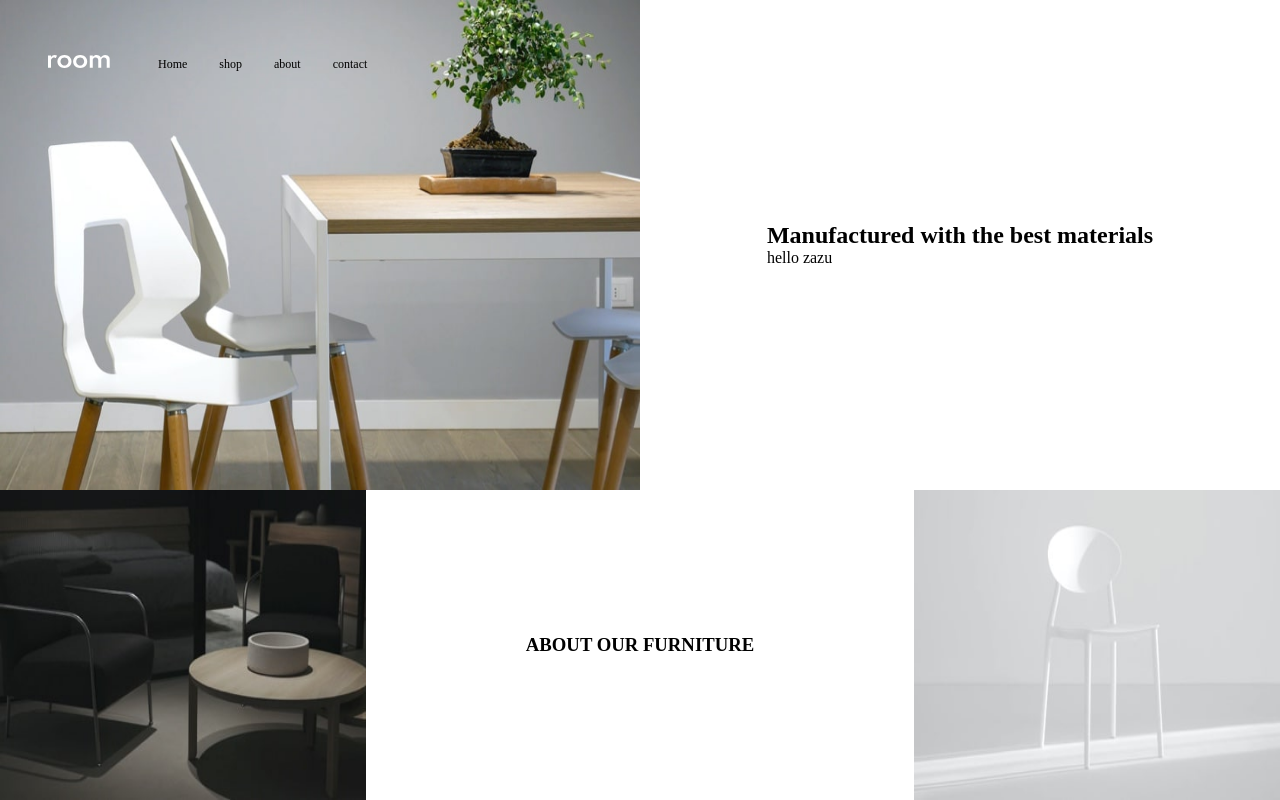
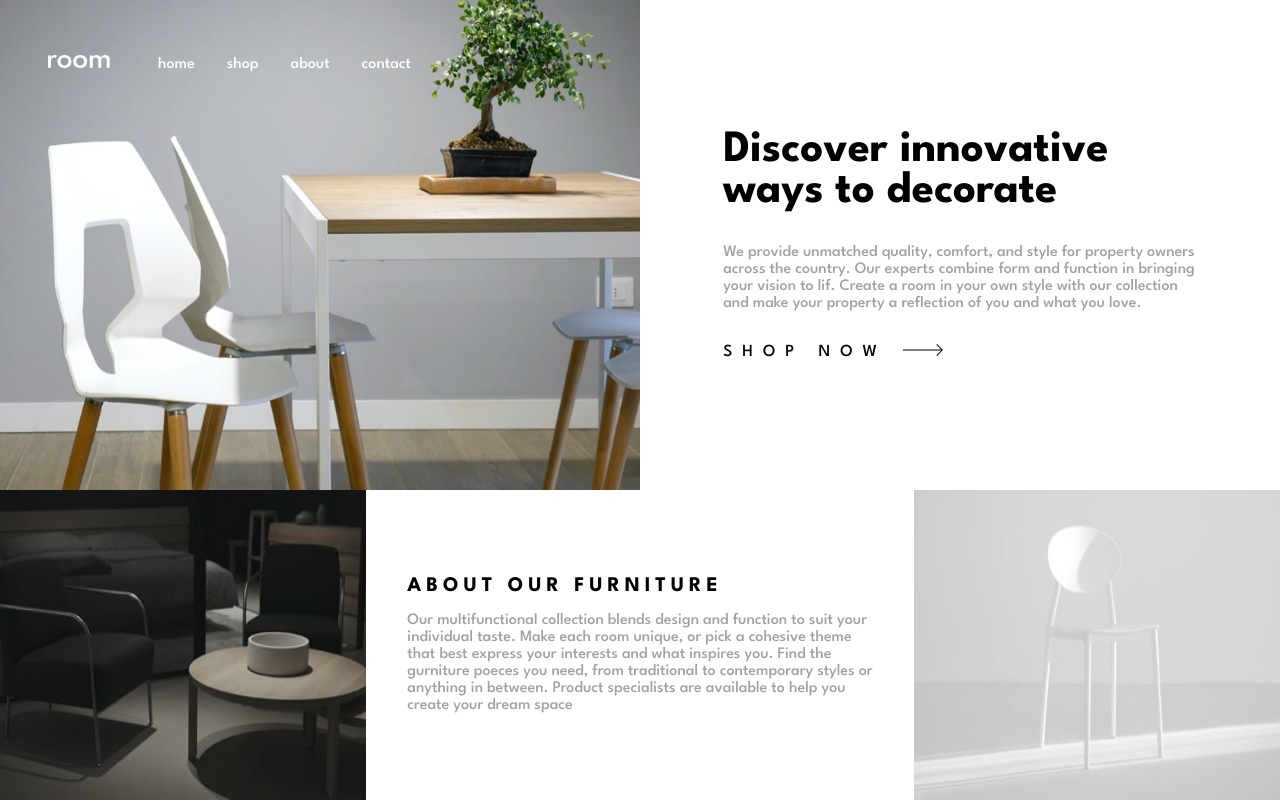
Before and after one commit to Emmanuetoks/Room-Website, a React (Vite) app: page / in a window 1280 px wide. Built offline with nearby package versions, Linux system fonts and the light colour scheme.

Commit message:
LAYOUT STYLE COMPLETE
Finished the website layout styling. Added colors, hover states and font-styling

```diff
--- a/CSS/index.css
+++ b/CSS/index.css
@@ -1,14 +1,23 @@
+@import url('https://fonts.googleapis.com/css2?family=League+Spartan:wght@100;200;300;500;600;700&display=swap');
+
 :root {
     /* Design System */
     --clr_primary-100: hsl(0, 0%, 63%);
     --clr_primary-200: hsl(0, 0%, 0%);
     --clr_primary-300: hsl(0, 0%, 100%);
     --clr_primary-400: hsl(0, 0%, 27%);
-    --ff-primary: ;
+    --ff-primary: 'League Spartan';
     --fs-100: 0.75rem;
-    --fw--200: 500;
-    --fw-300: 600;
-    --fw-400: 700;
+    --fs-200: calc(1rem);
+    --fs-300: calc(0.7vw + 0.5rem);
+    --fs-400: calc(1vw + 0.5rem);
+    --fs-500: calc(1vw + 2rem);
+    --fw-100: 100;
+    --fw-400: 400;
+    --fw--500: 500;
+    /* --fw-600: 400; */
+    --fw-700: 700;
+    --line-height: 17px;
 }
 
 /* CSS general resets */
@@ -45,7 +54,13 @@ button {
 
 
 /* CSS generic selector */
+body {
+    font-family: var(--ff-primary);
+}
 
+p {
+    line-height: var(--line-height);
+}
 /* ------------------- */
 
 
@@ -75,6 +90,10 @@ button {
     text-transform: uppercase;
 }
 
+.lowercase {
+    text-transform: lowercase;
+}
+
 .pos-abs {
     position: absolute;
 }
@@ -83,27 +102,50 @@ button {
     position: relative;
 }
 
-.fs-100 {
+.fw-100 {
+    font-weight: var(--fw-500);
     font-size: var(--fs-100);
 }
 
-
 .fw-200 {
-    font-weight: var(--fw--200);
+    font-weight: var(--fw-400);
+    font-size: var(--fs-200);
+    /* font-weight: var(--fw--200); */
 }
 
 .fw-300 {
-    font-weight: var(--fw-300);
+    font-weight: var(--fw-400);
+    font-size: var(--fs-300);
+    /* font-weight: var(--fw-300); */
 }
 
 .fw-400 {
-    font-weight: var(--fw-400);
+    font-size: var(--fs-400);
+    font-weight: var(--fw-700);
+    /* font-weight: var(--fw-400); */
 }
 
+.fw-500 {
+    font-size: var(--fs-500);
+    font-weight: var(--fw-700);
+    /* font-weight: var(--fw-400); */
+}
+
+.clr-white {
+    color: var(--clr_primary-300);
+}
+
+.text-accent-100 {
+    color: var(--clr_primary-100);
+}
+
+.bg-white {
+    background-color: var(--clr_primary-300);
+}
 /* ------------------------ */
 
 
-/* Component Styling */
+/*--------- Component Styling -----------*/
 .main__header {
     inset-inline: 0;
     background-color: transparent;
@@ -119,6 +161,23 @@ button {
     align-items: flex-start;
 }
 
+.navbar__menu>li {
+    cursor: default;
+    position: relative;
+}
+
+.navbar__menu>li:hover::after {
+    content: '';
+    width: 40%;
+    height: 3px;
+    display: block;
+    background-color: var(--clr_primary-300);
+    position: absolute;
+    inset-inline: 25%;
+    bottom: -10px;
+    border-radius: 160px;
+}
+
 .navbar-btn {
     width: 20px;
     display: none;
@@ -132,14 +191,25 @@ button {
 .container {
     grid-template-columns: 1fr;
     gap: 0;
-    /* grid-template-rows: 1fr 0.5fr; */
 }
-
 
 .main__content {
     grid-template-columns: 1fr 1fr;
 }
 
+.main__side-text {
+    padding-inline: calc(4vw + 2rem);
+    padding-block: 2rem;
+}
+
+.shop-now:hover {
+    color: var(--clr_primary-100);
+}
+
+.main__about-text {
+    padding-block: 2rem;
+    padding-inline: calc(2vw + 1rem);
+}
 
 .main__footer {
     grid-template-columns: 1fr 1.5fr 1fr;
@@ -153,11 +223,13 @@ button {
         grid-auto-rows: 1fr;
     }
 }
+/* --------------------------- */
 
 @media (max-width: 700px) {
     .navbar-btn {
         display: block;
     }
+
     .navbar__logo {
         position: absolute;
         inset-block-start: 45%;
@@ -166,6 +238,8 @@ button {
     }
 
     .navbar__menu {
+        color: var(--clr_primary-200);
+        font-size: var(--fs-200);
         justify-content: end;
         align-items: center;
         padding-inline-end: 2em;
--- a/src/components/NavBar.jsx
+++ b/src/components/NavBar.jsx
@@ -23,11 +23,11 @@ const NavBar = () => {
       <div className="navbar__logo">
         <img src={Logo} />
       </div>
-      <ul id='navMenu' className="navbar__menu fs-100 flex navbar__menu--hide" style={{ '--gap': '2rem' }}>
+      <ul id='navMenu' className="navbar__menu fs-100 flex lowercase navbar__menu--hide fw-200 clr-white" style={{ '--gap': '2rem' }}>
         <li className="navbar__link">Home</li>
-        <li className="navbar__link">shop</li>
-        <li className="navbar__link">about</li>
-        <li className="navbar__link">contact</li>
+        <li className="navbar__link">Shop</li>
+        <li className="navbar__link">About</li>
+        <li className="navbar__link">Contact</li>
       </ul>
     </nav>
   )
--- a/src/components/SideText.jsx
+++ b/src/components/SideText.jsx
@@ -1,9 +1,14 @@
-const SideText = ({children}) => {
-  return (
-    <div className='main__side-text grid center-items'>
-        {children}
-    </div>
-  )
+const SideText = ({ children, heading, bodyText }) => {
+    return (
+        <div className='main__side-text grid center-items bg-white'>
+            <article>
+                <h1 className="fw-500 clr-black">{heading}</h1>
+                <p className="fw-200 text-accent-100" style={{'marginBlock': '2rem'}}>{bodyText}</p>
+                {children}
+            </article>
+
+        </div>
+    )
 }
 
 export default SideText
--- /dev/null
+++ b/src/hooks/myhooks.jsx
@@ -0,0 +1,14 @@
+const useSideText = () => {
+    const homeText = {
+        home: {
+            heading: 'Discover innovative ways to decorate',
+
+            paragraphText: 'We provide unmatched quality, comfort, and style for property owners across the country. Our experts combine form and function in bringing your vision to lif. Create a room in your own style with our collection and make your property a reflection of you and what you love.',
+        }
+    }
+
+    return Object.assign({}, homeText)
+}
+
+
+export { useSideText }
--- a/src/layout/RootLayout.jsx
+++ b/src/layout/RootLayout.jsx
@@ -10,13 +10,18 @@ const RootLayout = () => {
             <header className="main__header pos-abs">
                 <NavBar />
             </header>
-            <Outlet/>
-            <footer className="main__footer grid">
-                <img src={footerImageDark}/>
+            <Outlet />
+            <footer className="main__footer grid bg-white">
+                <img src={footerImageDark} />
                 <div className="main__about-text grid center-items">
-                    <h3 className="uppercase">about our furniture</h3>
+                    <article>
+                        <h3 style={{'letterSpacing': '5px'}} className="uppercase fw-400">about our furniture</h3>
+                        <p style={{'marginBlockStart': '1rem'}} className="fw-200 text-accent-100">
+                            Our multifunctional collection blends design and function to suit your individual taste. Make each room unique, or pick a cohesive theme that best express your interests and what inspires you. Find the gurniture poeces you need, from traditional to contemporary styles or anything in between. Product specialists are available to help you create your dream space
+                        </p>
+                    </article>
                 </div>
-                <img src={footerImageLight}/>
+                <img src={footerImageLight} />
             </footer>
         </main>
     )
--- a/src/pages/Home.jsx
+++ b/src/pages/Home.jsx
@@ -1,17 +1,20 @@
 import MainContent from "../components/MainContent"
 import SideText from "../components/SideText"
 import imageHero_1_desktop from '../../public/assets/images/desktop-image-hero-1.jpg';
-
 import imageHero_1_Mobile from '../../public/assets/images/mobile-image-hero-1.jpg';
+import arrowImg from '../../public/assets/images/icon-arrow.svg'
+import {useSideText} from "../hooks/myhooks";
 
 const Home = () => {
+  const {home} = useSideText()
   return (
     <MainContent mobileImg={imageHero_1_Mobile} desktopImg={imageHero_1_desktop}>
-      <SideText>
-        <article>
-          <h1>Manufactured with the best materials</h1>
-          <p>hello zazu</p>
-        </article>
+      <SideText heading={home.heading} bodyText={home.paragraphText}>
+        <a className="fw-300 clr-black flex shop-now uppercase" style={{'letterSpacing': '10px', 'cursor':'pointer','alignItems':'center', '--gap': '1rem' }}>shop now
+        <span>
+          <img src={arrowImg}/>
+        </span>
+        </a>
       </SideText>
     </MainContent>
   )
```
